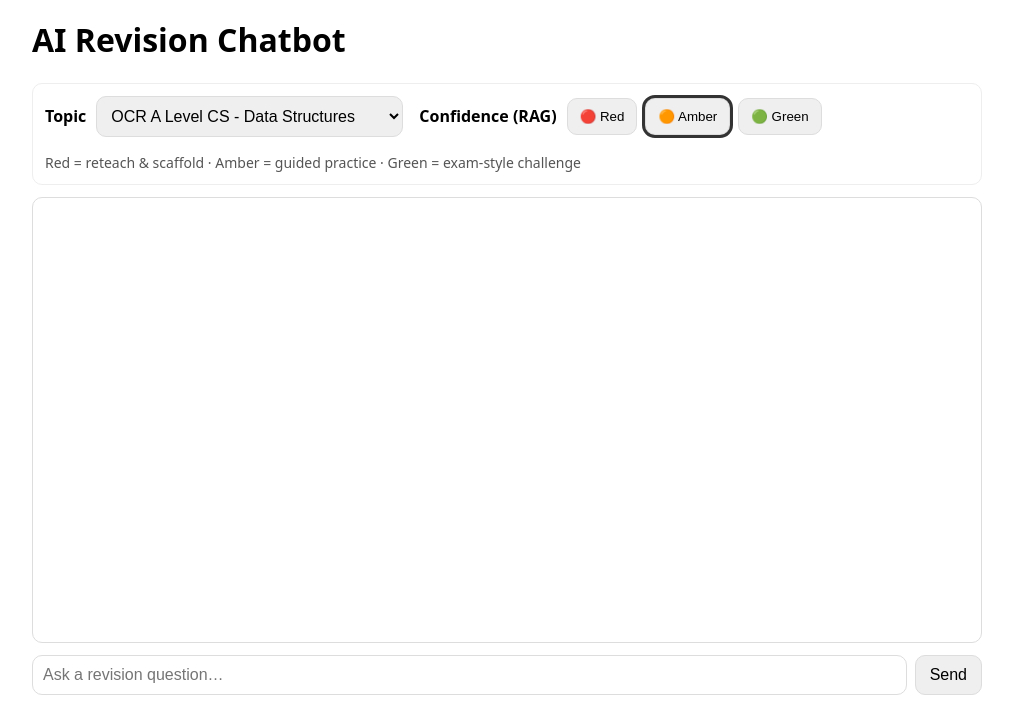
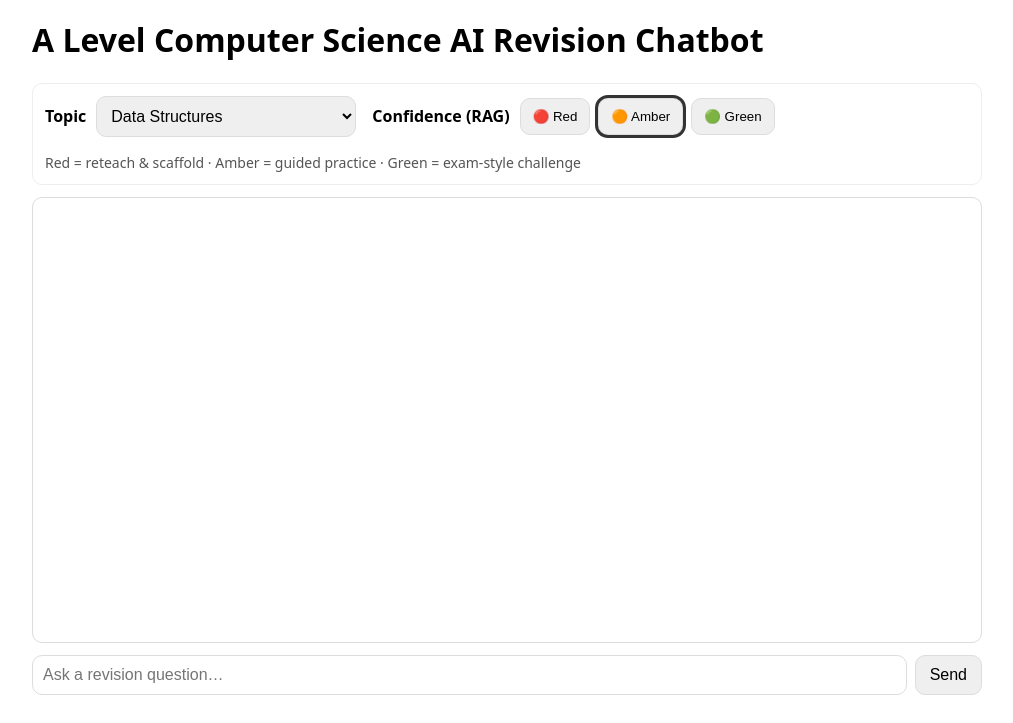
Before and after one commit to MrSmithBohunt/ai-revision-bot, a website: page public/index.html in a window 1280 px wide. Shown: the part 79-802 px from the top of the page, without its empty margins (133-1146 px from the left). Drawn offline with Linux system fonts and the light colour scheme.

Commit message:
with RAG

```diff
--- a/public/index.html
+++ b/public/index.html
@@ -34,17 +34,17 @@
   <h1 style="margin:0;">A Level Computer Science AI Revision Chatbot</h1>
 </div>
 
-  <h1>AI Revision Chatbot</h1>
+  <h1>A Level Computer Science AI Revision Chatbot</h1>
 
   <div class="controls">
     <div class="row">
       <label for="topic">Topic</label>
       <select id="topic">
-        <option value="OCR A Level CS H446 - Data Structures">OCR A Level CS - Data Structures</option>
-        <option value="OCR A Level CS H446 - Algorithms">OCR A Level CS - Algorithms</option>
-        <option value="OCR A Level CS H446 - Web Technologies">OCR A Level CS - Web Technologies</option>
-        <option value="OCR A Level CS H446 - Systems Software">OCR A Level CS - Systems Software</option>
-        <option value="OCR A Level CS H446 - Networks">OCR A Level CS - Networks</option>
+        <option value="OCR A Level CS H446 - Data Structures">Data Structures</option>
+        <option value="OCR A Level CS H446 - Algorithms">Algorithms</option>
+        <option value="OCR A Level CS H446 - Web Technologies">Web Technologies</option>
+        <option value="OCR A Level CS H446 - Systems Software">Systems Software</option>
+        <option value="OCR A Level CS H446 - Networks">Networks</option>
         <option value="General revision">General revision</option>
       </select>
 
```
